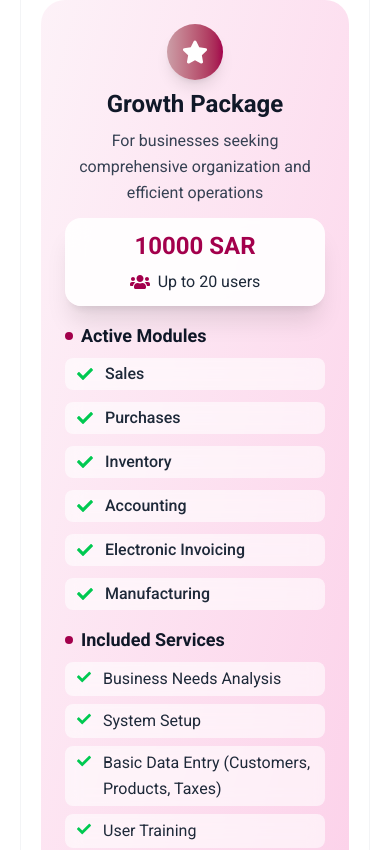
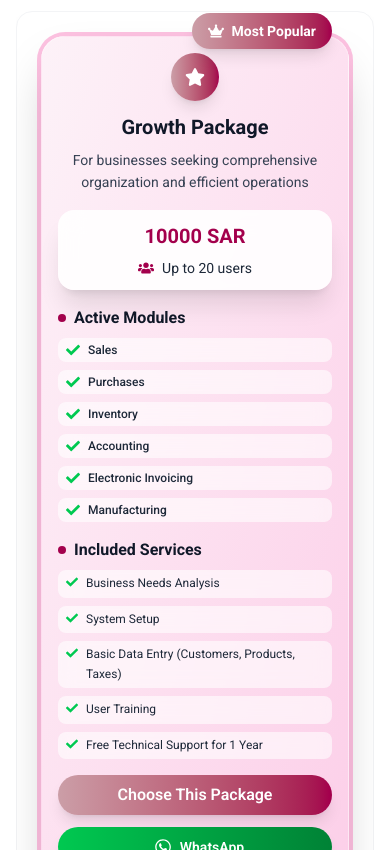
Before and after one commit to basharelhusseiny/Flowtic-App, a Next.js app: page /en in a window 390 px wide. Shown: the part 7674-8524 px from the top of the page. Built offline with nearby package versions, Linux system fonts and the light colour scheme.

Commit message:
feat: Update Packages component and localization files with new package details and UI enhancements

```diff
--- a/src/components/home/Packages.jsx
+++ b/src/components/home/Packages.jsx
@@ -33,64 +33,80 @@ const Packages = ({ dict }) => {
     <div
       className={`relative flex flex-col justify-between bg-gradient-to-br ${
         pkg.gradient
-      } rounded-3xl p-6 ${pkg.isPopular ? "ring-4 ring-pink-500/30" : ""}`}
+      } rounded-3xl p-4 sm:p-6 shadow-2xl border border-white/20 hover:shadow-3xl transition-all duration-500 transform hover:-translate-y-3 ${
+        pkg.isPopular ? "ring-4 ring-pink-500/30" : ""
+      } min-h-[600px] sm:min-h-[650px]`}
     >
       {/* Popular Badge */}
       {pkg.isPopular && (
-        <div className="absolute -top-5 right-6 bg-gradient-to-r from-[#cb9ea7] to-pink-800 text-white px-5 py-2 rounded-full shadow-lg transform -translate-y-1">
+        <div className="absolute -top-5 right-4 sm:right-6 bg-gradient-to-r from-[#cb9ea7] to-pink-800 text-white px-4 sm:px-5 py-2 rounded-full shadow-lg transform -translate-y-1">
           <div className="flex items-center gap-2">
-            <FaCrown size={18} />
-            <span className="font-bold">{dict.Packages.popular_badge}</span>
+            <FaCrown size={16} />
+            <span className="font-bold text-sm font-tajawal">
+              {dict.Packages.popular_badge}
+            </span>
           </div>
         </div>
       )}
 
       {/* Header */}
-      <div className="text-center mb-3">
+      <div className="text-center mb-4">
         <div
-          className={`w-14 h-14 bg-gradient-to-r from-[#cb9ea7] to-pink-800 rounded-full flex items-center justify-center mx-auto mb-2 shadow-lg`}
+          className={`w-12 h-12 sm:w-14 sm:h-14 bg-gradient-to-r from-[#cb9ea7] to-pink-800 rounded-full flex items-center justify-center mx-auto mb-3 sm:mb-4 shadow-lg`}
         >
-          <FaStar className="text-white" size={26} />
+          <FaStar className="text-white" size={20} sm={26} />
         </div>
-        <h3 className="text-2xl font-bold text-gray-900 mb-2">{pkg.name}</h3>
-        <p className="text-gray-700 leading-relaxed">{pkg.description}</p>
+        <h3 className="text-xl sm:text-2xl font-bold text-gray-900 mb-2 font-cairo">
+          {pkg.name}
+        </h3>
+        <p className="text-gray-700 leading-relaxed text-sm sm:text-base font-tajawal">
+          {pkg.description}
+        </p>
       </div>
 
       {/* Price */}
-      <div className="text-center mb-4">
-        <div className="bg-white/90 backdrop-blur-md rounded-2xl p-3 shadow-xl">
-          <div className="text-2xl font-bold text-pink-800 mb-2">
+      <div className="text-center mb-4 sm:mb-6">
+        <div className="bg-white/90 backdrop-blur-md rounded-2xl p-3 sm:p-4 shadow-xl">
+          <div className="text-xl sm:text-2xl font-bold text-pink-800 mb-2 font-cairo">
             {pkg.price}
           </div>
           <div className="flex items-center justify-center gap-2 text-gray-800">
-            <FaUsers size={20} className="text-pink-800" />
-            <span>{pkg.usersLimit}</span>
+            <FaUsers size={16} sm={18} className="text-pink-800" />
+            <span className="text-sm sm:text-base font-tajawal">
+              {pkg.usersLimit}
+            </span>
           </div>
         </div>
       </div>
 
       {/* Modules */}
       <div className="mb-4">
-        <h4 className="text-lg font-bold text-gray-900 mb-2 flex items-center gap-2">
+        <h4 className="text-base sm:text-lg font-bold text-gray-900 mb-2 flex items-center gap-2 font-cairo">
           <div className="w-2 h-2 bg-pink-800 rounded-full"></div>
           {dict.Packages.modules_title}
         </h4>
-        <div className="space-y-3">
+        <div className="space-y-2">
           {pkg.modules.map((module, idx) => (
             <div
               key={idx}
-              className="flex items-center gap-3 bg-white/60 backdrop-blur-sm rounded-lg px-3 py-1 transition-all duration-300 hover:bg-white/80"
+              className="flex items-center gap-2 bg-white/60 backdrop-blur-sm rounded-lg px-2 py-1 sm:px-3 sm:py-1 transition-all duration-300 hover:bg-white/80"
             >
-              <FaCheck className="text-green-500 flex-shrink-0" size={16} />
-              <span className="text-gray-800 font-medium">{module}</span>
+              <FaCheck
+                className="text-green-500 flex-shrink-0"
+                size={14}
+                sm={16}
+              />
+              <span className="text-gray-800 font-medium text-xs sm:text-sm font-tajawal">
+                {module}
+              </span>
             </div>
           ))}
         </div>
       </div>
 
       {/* Services */}
-      <div className="mb-5">
-        <h4 className="text-lg font-bold text-gray-900 mb-2 flex items-center gap-2">
+      <div className="mb-4 sm:mb-5">
+        <h4 className="text-base sm:text-lg font-bold text-gray-900 mb-2 flex items-center gap-2 font-cairo">
           <div className="w-2 h-2 bg-pink-800 rounded-full"></div>
           {dict.Packages.services_title}
         </h4>
@@ -98,44 +114,47 @@ const Packages = ({ dict }) => {
           {pkg.services.map((service, idx) => (
             <div
               key={idx}
-              className="flex items-start gap-3 bg-white/60 backdrop-blur-sm rounded-lg px-3 py-1 transition-all duration-300 hover:bg-white/80"
+              className="flex items-start gap-2 bg-white/60 backdrop-blur-sm rounded-lg px-2 py-1 sm:px-3 sm:py-1 transition-all duration-300 hover:bg-white/80"
             >
               <FaCheck
-                className="text-green-500 flex-shrink-0 mt-1"
-                size={14}
+                className="text-green-500 flex-shrink-0 mt-0.5"
+                size={12}
+                sm={14}
               />
-              <span className="text-gray-800 leading-relaxed">{service}</span>
+              <span className="text-gray-800 text-xs sm:text-sm leading-relaxed font-tajawal">
+                {service}
+              </span>
             </div>
           ))}
         </div>
       </div>
 
       {/* CTA Buttons */}
-      <div className="space-y-4">
+      <div className="space-y-3">
         <Link
           href="#contact"
-          className="flex justify-center items-center h-[50px] bg-gradient-to-r from-[#cb9ea7] to-pink-800 text-white px-8 rounded-full font-semibold text-lg hover:from-pink-800 hover:to-[#cb9ea7] transition-colors duration-300 shadow-lg hover:shadow-xl"
+          className="flex justify-center items-center h-[40px] sm:h-[50px] bg-gradient-to-r from-[#cb9ea7] to-pink-800 text-white px-6 sm:px-8 rounded-full font-semibold text-base sm:text-lg transition-colors duration-300 shadow-lg hover:shadow-xl"
         >
           {dict.Packages.choose_package}
         </Link>
 
-        <div className="flex flex-col sm:flex-row gap-3 w-full">
+        <div className="flex flex-col sm:flex-row gap-2 sm:gap-3 w-full">
           <Link
             href={`https://api.whatsapp.com/send?phone=966547393967&text=${encodeURIComponent(
-              `${"اريد الاستفسار عن "} ${pkg.name}`
+              `${"اريد الاستفسار عن"} ${pkg.name}`
             )}`}
             target="_blank"
-            className="flex justify-center items-center h-[50px] bg-gradient-to-r from-green-500 to-green-700 text-white rounded-full font-semibold text-lg hover:from-green-700 hover:to-green-500 transition-colors duration-300 shadow-lg hover:shadow-xl w-full sm:flex-1"
+            className="flex justify-center items-center h-[40px] sm:h-[50px] bg-gradient-to-r from-green-500 to-green-700 text-white rounded-full font-semibold text-sm sm:text-lg transition-colors duration-300 shadow-lg hover:shadow-xl w-full sm:flex-1"
           >
-            <FaWhatsapp size={18} className="mx-2" />
+            <FaWhatsapp size={18} sm={18} className="mx-2" />
             {dict.Packages.whatsapp}
           </Link>
 
           <Link
             href="tel:201040747475"
-            className="flex justify-center items-center h-[50px] bg-gradient-to-r from-sky-500 to-sky-700 text-white rounded-full font-semibold text-lg hover:from-sky-700 hover:to-sky-500 transition-colors duration-300 shadow-lg hover:shadow-xl w-full sm:flex-1"
+            className="flex justify-center items-center h-[40px] sm:h-[50px] bg-gradient-to-r from-sky-500 to-sky-700 text-white rounded-full font-semibold text-sm sm:text-lg transition-colors duration-300 shadow-lg hover:shadow-xl w-full sm:flex-1"
           >
-            <FaPhone size={18} className="mx-2" />
+            <FaPhone size={18} sm={18} className="mx-2" />
             {dict.Packages.call}
           </Link>
         </div>
@@ -144,8 +163,8 @@ const Packages = ({ dict }) => {
   );
 
   return (
-    <section className="pb-12 relative overflow-hidden">
-      <div className="container mx-auto px-5 relative z-10">
+    <section className="py-8 relative overflow-hidden">
+      <div className="container mx-auto px-4 sm:px-5 relative z-10">
         <HeaderSection
           title={dict.Packages.title}
           description={dict.Packages.description}
@@ -153,9 +172,9 @@ const Packages = ({ dict }) => {
 
         {/* Desktop Grid */}
         <div className="hidden md:block">
-          <div className="grid md:grid-cols-2 lg:grid-cols-3 gap-10">
+          <div className="grid md:grid-cols-2 lg:grid-cols-3 gap-6 lg:gap-10 ">
             {packagesData.map((pkg, index) => (
-              <PackageCard key={index} pkg={pkg} index={index} />
+              <PackageCard key={pkg.id} pkg={pkg} index={index} />
             ))}
           </div>
         </div>
@@ -186,10 +205,10 @@ const Packages = ({ dict }) => {
             }}
             className="odoo-swiper"
           >
-            {packagesData.map((pkg, index) => (
-              <SwiperSlide key={index}>
-                <div className="bg-white rounded-2xl p-5 shadow-lg border border-gray-100">
-                  <PackageCard pkg={pkg} index={index} />
+            {packagesData.map((pkg) => (
+              <SwiperSlide key={pkg.id}>
+                <div className="bg-white rounded-2xl p-6 shadow-lg border border-gray-100">
+                  <PackageCard pkg={pkg} />
                 </div>
               </SwiperSlide>
             ))}
--- a/src/dictionaries/en.json
+++ b/src/dictionaries/en.json
@@ -158,12 +158,15 @@
     "choose_package": "Choose This Package",
     "whatsapp": "WhatsApp",
     "call": "Call",
+    "whatsapp_inquiry": "I want to inquire about",
     "packages": [
       {
+        "id": 1,
         "name": "Essential Package",
         "description": "For small and startup businesses beginning their digital journey",
         "usersLimit": "Up to 5 users",
         "price": "4000 SAR",
+        "isPopular": false,
         "modules": [
           "Sales",
           "Purchases",
@@ -179,10 +182,12 @@
         ]
       },
       {
+        "id": 2,
         "name": "Growth Package",
         "description": "For businesses seeking comprehensive organization and efficient operations",
         "usersLimit": "Up to 20 users",
         "price": "10000 SAR",
+        "isPopular": true,
         "modules": [
           "Sales",
           "Purchases",
@@ -200,10 +205,12 @@
         ]
       },
       {
+        "id": 3,
         "name": "Enterprise Package",
         "description": "For medium and large businesses needing customization and full integration",
         "usersLimit": "Unlimited",
         "price": "Determined after project study and analysis",
+        "isPopular": false,
         "modules": [
           "All Growth Package Modules",
           "Human Resources",
```
Also changed, not shown: src/dictionaries/ar.json (+7 -0 lines).
